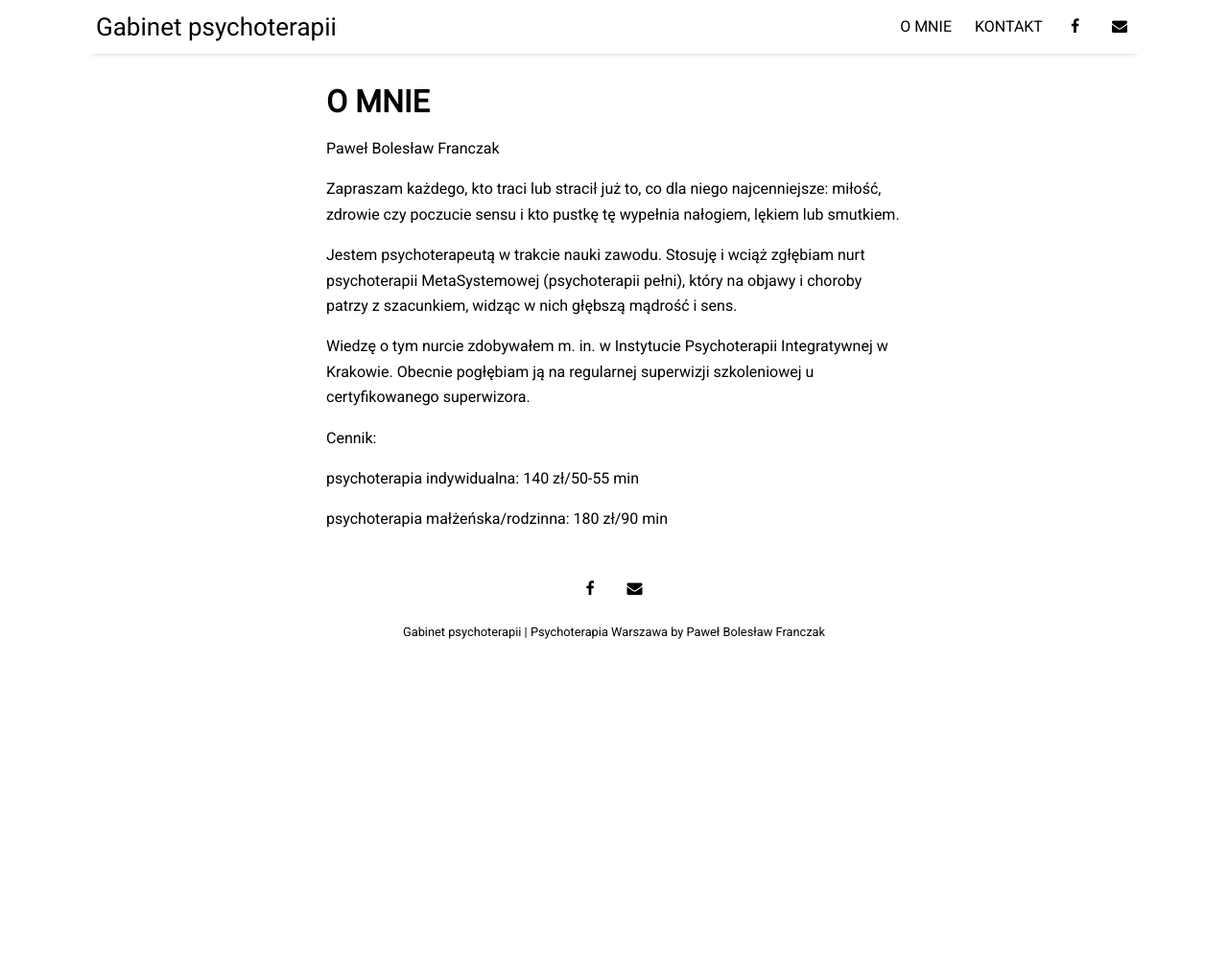
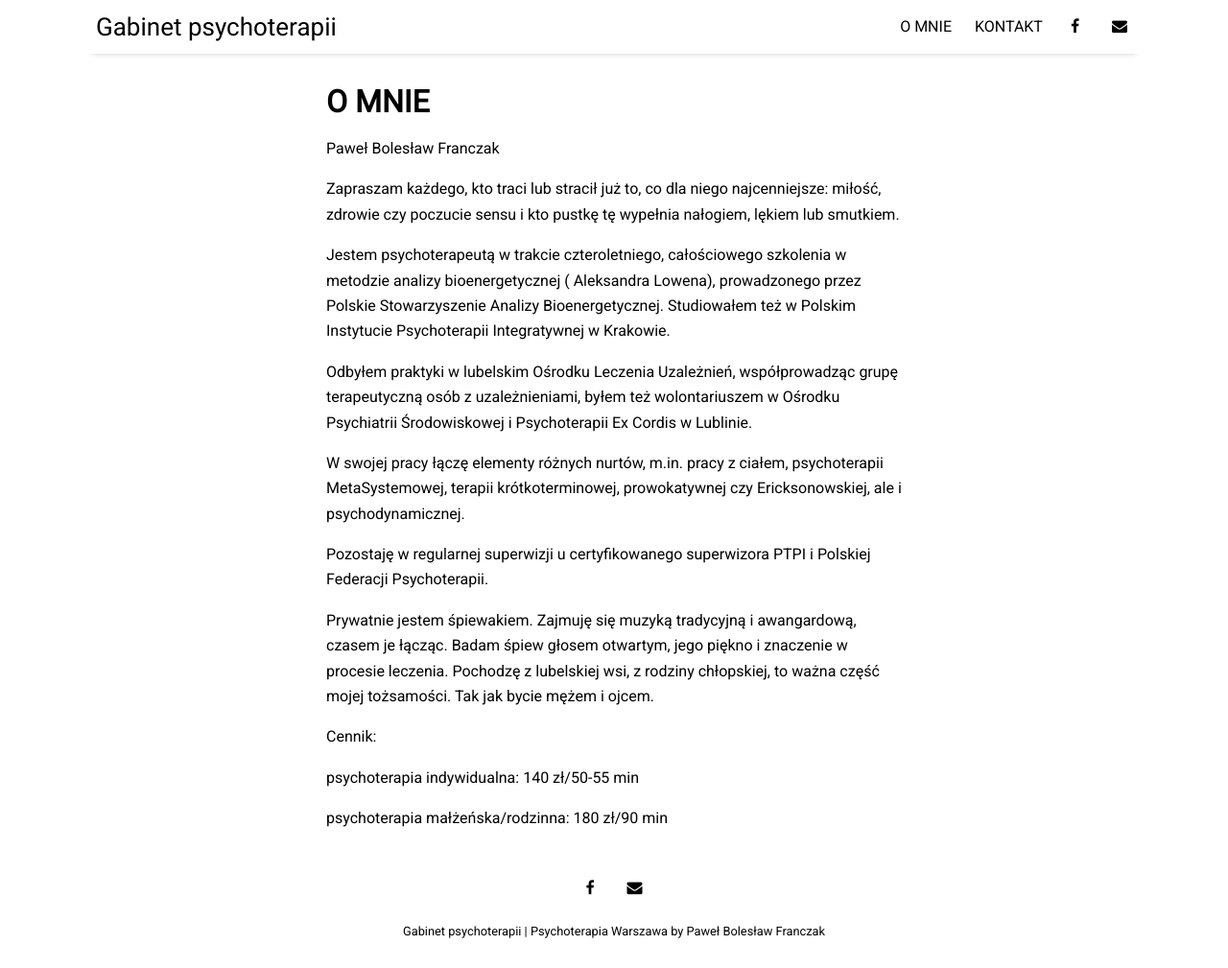
Before and after one commit to kmmolska/kmmolska.github.io, a Jekyll site: the page built from pages/about.md, in a window 1280 px wide and 1009 px high. Shown: the whole window at 96% size. Built offline with Jekyll 4.4.1, drawn with Linux system fonts in a browser that asks for light colours; nearby versions of some CDN libraries.

Commit message:
Update about.md

```diff
--- a/pages/about.md
+++ b/pages/about.md
@@ -8,9 +8,16 @@ Paweł Bolesław Franczak
 
 Zapraszam każdego, kto traci lub stracił już to, co dla niego najcenniejsze: miłość, zdrowie czy poczucie sensu i kto pustkę tę wypełnia nałogiem, lękiem lub smutkiem.
 
-Jestem psychoterapeutą w trakcie nauki zawodu. Stosuję i wciąż zgłębiam nurt psychoterapii MetaSystemowej (psychoterapii pełni), który na objawy i choroby patrzy z szacunkiem, widząc w nich głębszą mądrość i sens.
+Jestem psychoterapeutą w trakcie czteroletniego, całościowego szkolenia w metodzie analizy bioenergetycznej ( Aleksandra Lowena), prowadzonego przez Polskie Stowarzyszenie Analizy Bioenergetycznej. Studiowałem też w Polskim Instytucie Psychoterapii Integratywnej w Krakowie.
 
-Wiedzę o tym nurcie zdobywałem m. in. w Instytucie Psychoterapii Integratywnej w Krakowie. Obecnie pogłębiam ją na regularnej superwizji szkoleniowej u certyfikowanego superwizora.
+Odbyłem praktyki w lubelskim Ośrodku Leczenia Uzależnień, współprowadząc grupę terapeutyczną osób z uzależnieniami, byłem też wolontariuszem w Ośrodku Psychiatrii Środowiskowej i Psychoterapii Ex Cordis w Lublinie.
+
+W swojej pracy łączę elementy różnych nurtów, m.in. pracy z ciałem, psychoterapii MetaSystemowej, terapii krótkoterminowej, prowokatywnej czy Ericksonowskiej, ale i psychodynamicznej.
+
+Pozostaję w regularnej superwizji u certyfikowanego superwizora PTPI i Polskiej Federacji Psychoterapii.
+
+Prywatnie jestem śpiewakiem. Zajmuję się muzyką tradycyjną i awangardową, czasem je łącząc. Badam śpiew głosem otwartym, jego piękno i znaczenie w procesie leczenia.
+Pochodzę z lubelskiej wsi, z rodziny chłopskiej, to ważna część mojej tożsamości. Tak jak bycie mężem i ojcem.
 
 
 Cennik:
```
